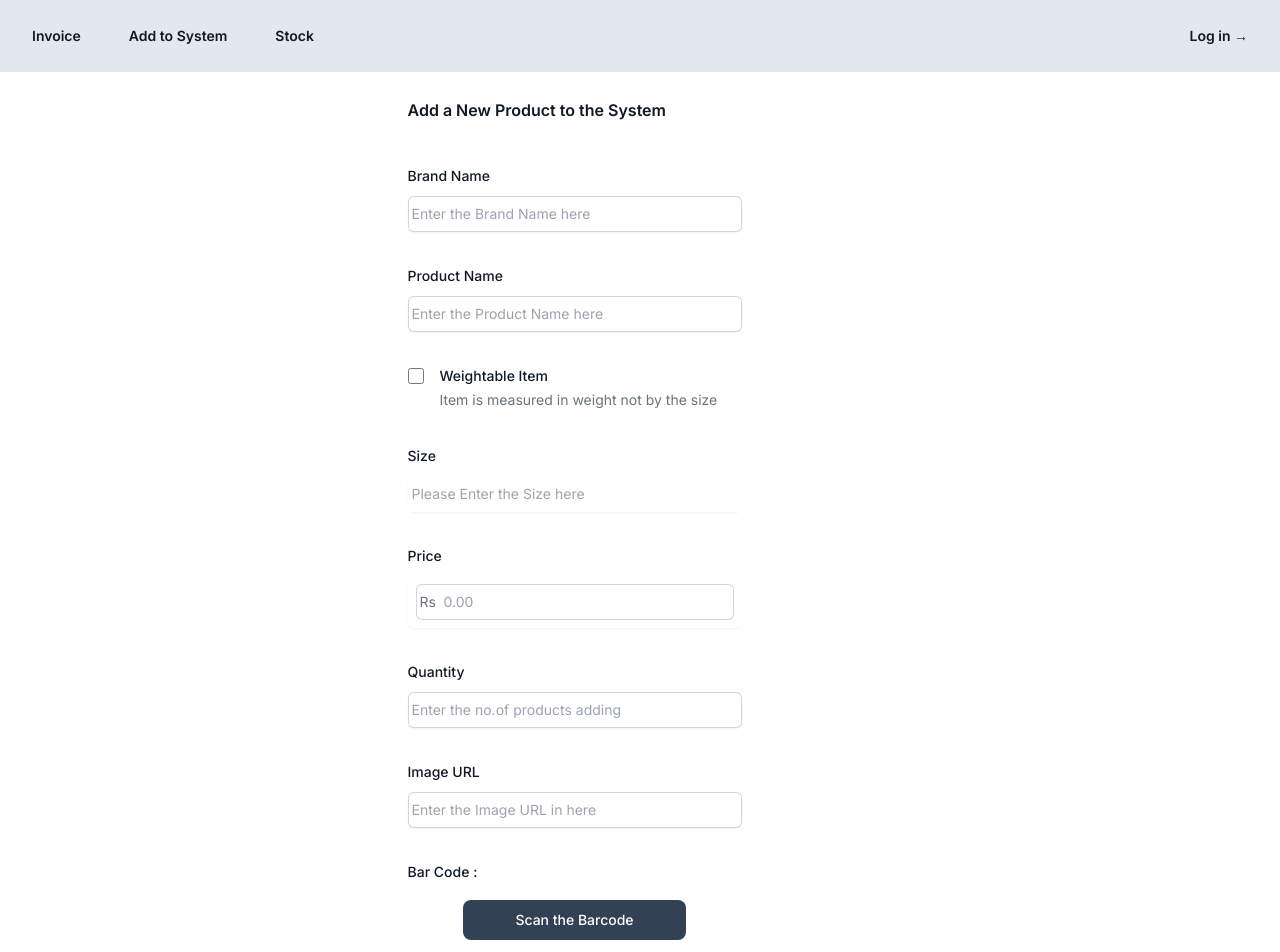
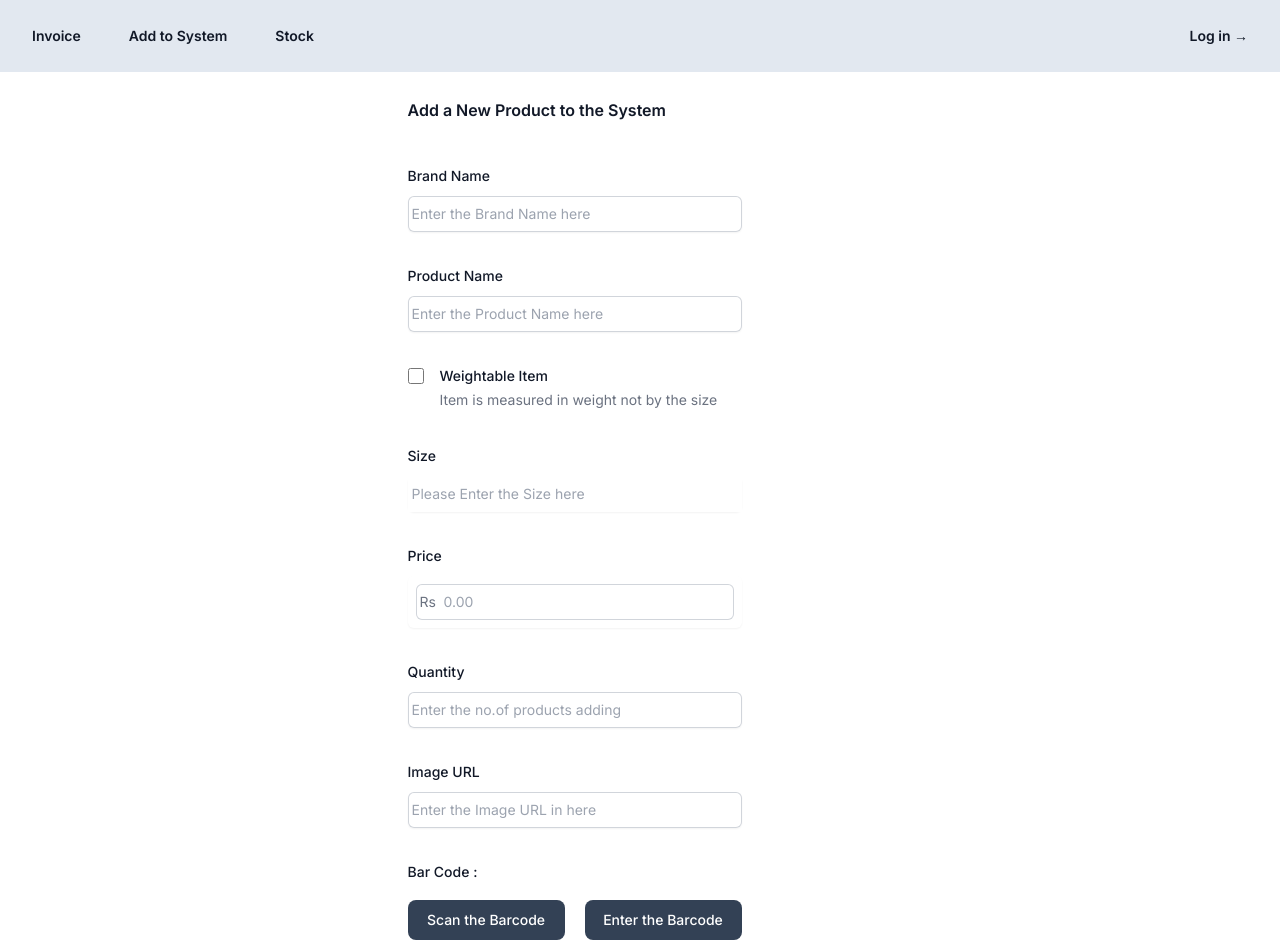
Before and after one commit to dinalUdagedara/Retail-POS, a Next.js app: page /addNewProduct in a window 1280 px wide. Shown: the top 952 px of the page. Built offline with nearby package versions, Linux system fonts and the light colour scheme.

Commit message:
update: ORM prisma added

```diff
--- a/components/add-new-item/form.tsx
+++ b/components/add-new-item/form.tsx
@@ -40,6 +40,7 @@ export default function Form(
   const isCameraActive = useStore((state) => state.isCameraActive);
   const setIsCameraActive = useStore((state) => state.setCameraState);
   const [barcodeButtonTriggerd, setBarCodeButtonTriggered] = useState(false);
+  const [manualBarCode, setManualBarCode] = useState(false)
 
   const handleIsCheckBoxChange = (e: any) => {
     setIsWeightable(e.target.checked);
@@ -314,17 +315,31 @@ export default function Form(
                   Bar Code : {barCode}
                 </label>
                 <div className="mt-2">
-                  <div className="flex justify-center">
+                  <div className="flex justify-center gap-5">
                     <Button
                       className={`${
                         barCode ? "hidden" : ""
                       } mt-2 mr-0 bg-slate-700 text-white py-1 px-2 rounded-lg hover:bg-blue-700 w-2/3 `}
                       onClick={() => {
                         setBarCodeButtonTriggered(true);
+                        setManualBarCode(false)
                       }}
 
                     >
                      Scan the Barcode
+                    </Button>
+
+                    <Button
+                      className={`${
+                        barCode ? "hidden" : ""
+                      } mt-2 mr-0 bg-slate-700 text-white py-1 px-2 rounded-lg hover:bg-blue-700 w-2/3 `}
+                      onClick={() => {
+                        setManualBarCode(true)
+                        setBarCodeButtonTriggered(false);
+                      }}
+
+                    >
+                     Enter the Barcode
                     </Button>
 
                     <Button
@@ -374,7 +389,7 @@ export default function Form(
                     <></>
                   )}
 
-                  {/* <div className="flex rounded-md shadow-sm ring-1 ring-inset ring-gray-300 focus-within:ring-2 focus-within:ring-inset focus-within:ring-indigo-600 sm:max-w-md">
+                  <div className={`${manualBarCode? 'flex':'hidden'} my-4 rounded-md shadow-sm ring-1 ring-inset ring-gray-300 focus-within:ring-2 focus-within:ring-inset focus-within:ring-indigo-600 sm:max-w-md`}>
                     <input
                       id="barCode"
                       name="barCode"
@@ -383,7 +398,7 @@ export default function Form(
                       autoComplete="barCode"
                       className="block flex-1 border-0 bg-transparent py-1.5 pl-1 text-gray-900 placeholder:text-gray-400 focus:ring-0 sm:text-sm sm:leading-6"
                     />
-                  </div> */}
+                  </div>
                 </div>
               </div>
 
```
Also changed, not shown: 1 other file (tests, documents, lock files or other folders).
